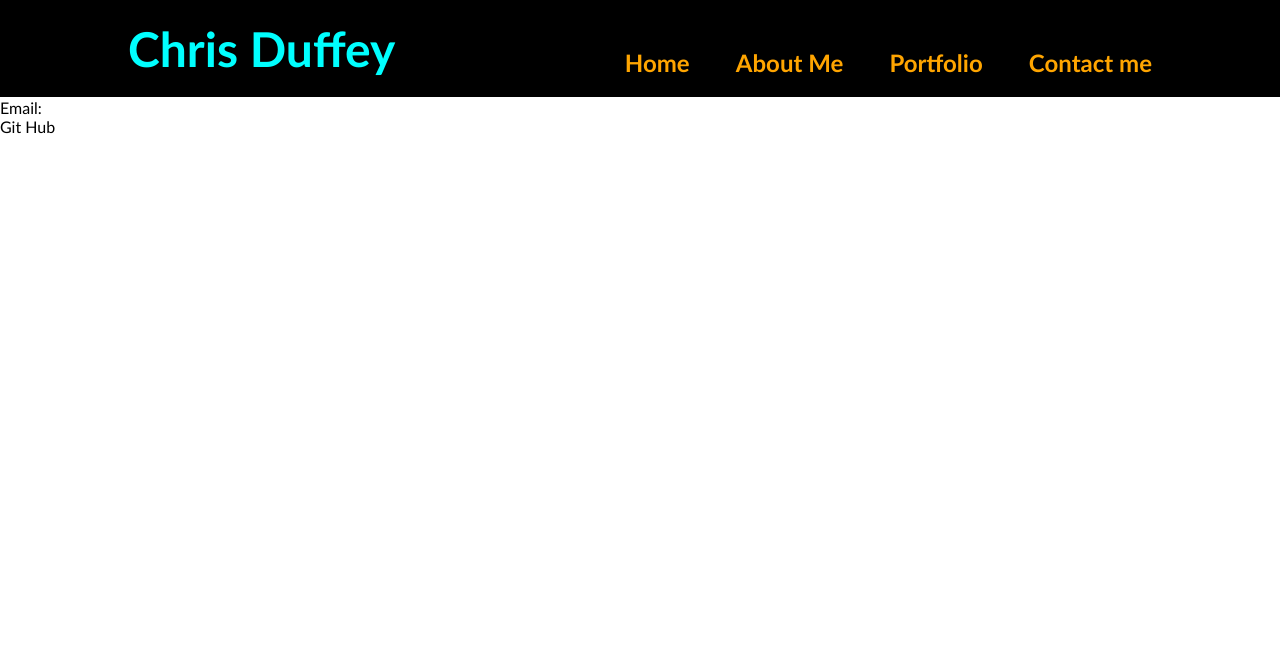
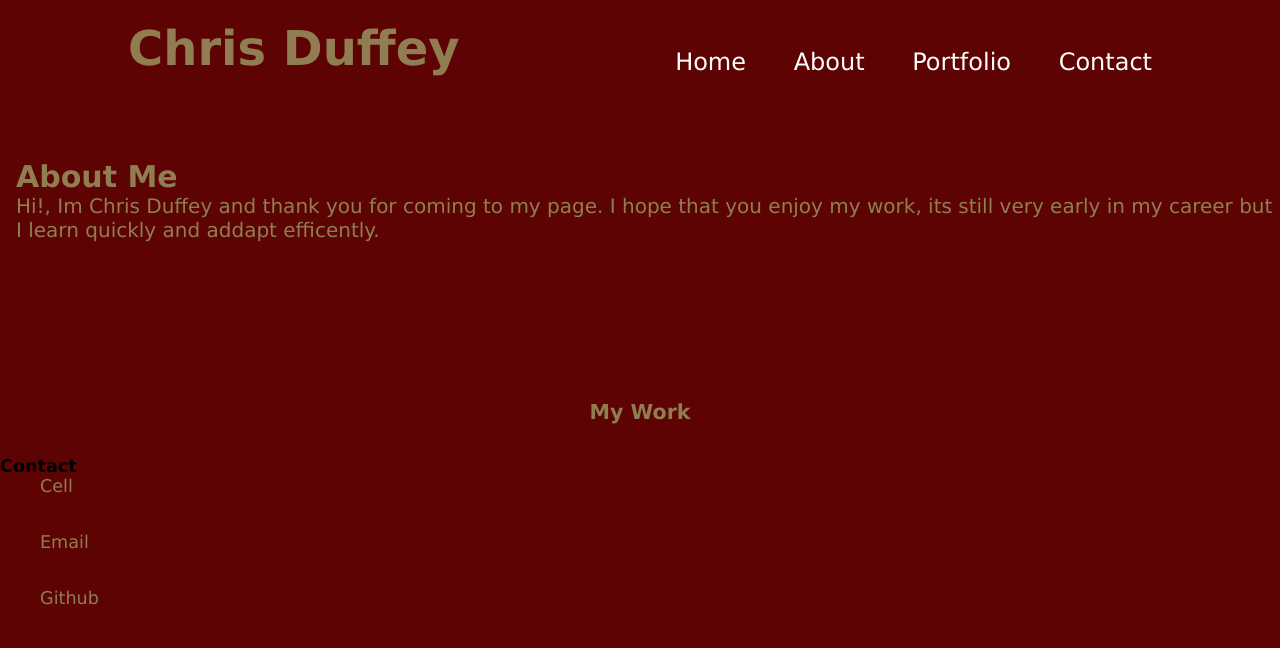
Before and after one commit to chrisduffey/portfolio, a plain HTML site: page index.html in a window 1280 px wide. Drawn offline with Linux system fonts and the light colour scheme; files that its build step writes are made by us from their sources.

Commit message:
navbar fix

```diff
--- a/Assets/style.css
+++ b/Assets/style.css
@@ -1,9 +1,25 @@
 /* CSS Stle Sheet */
+/* :root {
+    --primary-color: #5d0303;
+    --background-color: #5d0303;
+    --text-color: #907e52;
+    --header-height: 100vh;
+
+} */
+
+*, *::before, *::after {
+    box-sizing: border-box;
+}
+
+html {
+    font-size: 110%;
+}
 * {
     margin: 0%;
     padding: 0;
     box-sizing: border-box;
-    font-family: calibri, serif, sans-serif;
+    font-family: Verdana, Geneva, Tahoma, sans-serif;
+    background-color:#5d0303;
 }
 
 header {
@@ -16,21 +32,56 @@ header {
     align-items: end;
     padding: 20px 10%;
     text-align:left;
-    background-color:black;
-    color:cyan;
+    background: transparent;
+    color: #907e52;
     z-index: 100;
     font-size: x-large;
 }
 
 .navbar a {
     font-size: 80 px;
-    color:orange;
-    font-weight: 900;
+    color: #fffffe;
+    font-weight: 500;
     margin-left: 40px;
     text-decoration: none;
-    transition:.3s;
+    transition: .3s;
 }
 
 .navbar a:hover {
-    color: maroon;
+    color: #7be1f3 ;
 }
+
+.about {
+    height: 50vh;
+    font-weight: 50px;
+    color: #907e52;
+    display: flex;
+    justify-content: space-around;
+    align-items: center;
+    font-size: 20px;
+    margin-left: 16px;
+    background: linear-gradient(-90deg, #030504, 70%,#fffffe, 40%) ;
+
+}
+
+.my-work {
+    height: 7vh;
+    font-weight: 50px;
+    display: flex;
+    justify-content: space-around;
+    margin-left: 16px;
+    align-items: left;
+    margin-inline-start: 0px;
+    color:#907e52;
+}
+
+.contact a {
+    height: 7vh;
+    font-weight: 50px;
+    display: flex;
+    justify-self: space-around;
+    color: #907e52;
+    margin-left: 40px;
+    text-decoration: none;
+
+}
--- a/index.html
+++ b/index.html
@@ -16,33 +16,42 @@
         </h1>
         <nav class="navbar">
                 <a href="#" class="active">Home</a>
-                <a href="#">About Me</a>
+                <a href="#">About </a>
                 <a href="#">Portfolio</a>
-                <a href="#">Contact me</a>
+                <a href="#">Contact</a>
 
         </nav>
     </header>
 
 
-     <section class="about-me">
-            <div class="about-me-content"
+     <section class="about">
+            <div class="about-content">
                 <h2> About Me</h2>
             <div>
                 <p>Hi!, Im Chris Duffey and thank you for coming to my page. I hope that you enjoy my work, its still very early in my career but I learn quickly and addapt efficently.
                     </p>
             </div>
         </section>
-        <section>
+    <section class="my-work">
+        <div class="my-work-content">
             <H3>My Work</H3>
+        <div></div>
+    </section>
+
+    <section class="contact">
+        <div class="contact-content">
+            <h4>Contact</h4>
+        <div>
+             <ul>
+                <li><a href="#">Cell</a></li>
+                <li><a href="#">Email</a></li>
+                <li><a href="#">Github</a></li>
+        </div>
     </section>
 
 
     <footer>
-        <h4>Contact Me</h4>
-        <ul>
-            <li>Cell:</li>
-            <li>Email:</li>
-            <li>Git Hub</li>
+
     </footer>
 
 </body>
```
